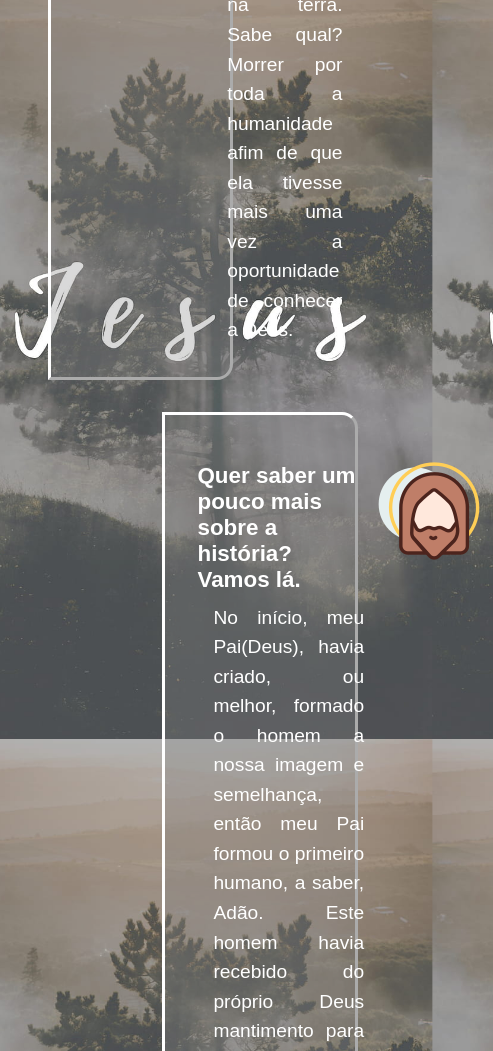
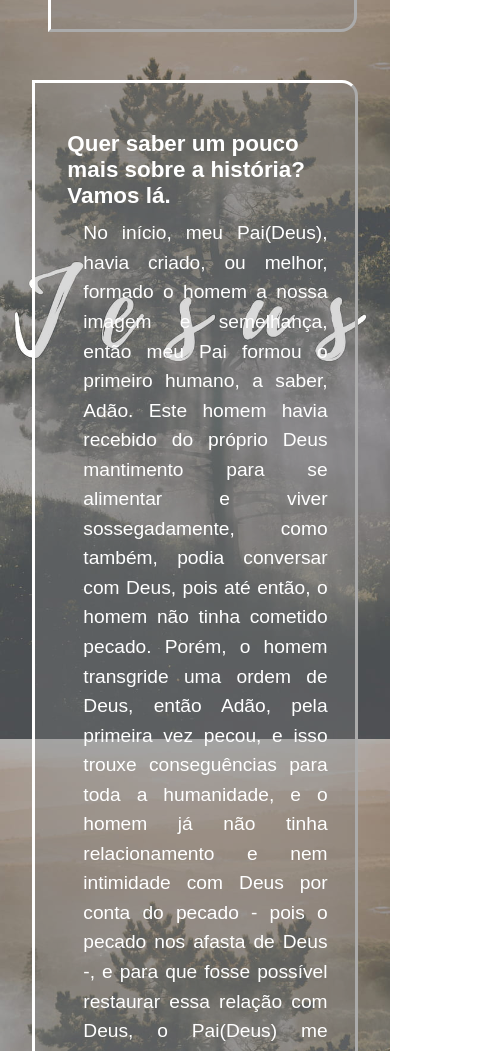
Before and after one commit to E4-collab/pagejesus, a plain HTML site: page JESUSpage/htmls/jesus.html in a window 390 px wide. Shown: the part 949-2000 px from the top of the page, 493 px wide, since content can reach past the window. Drawn offline with Linux system fonts and the light colour scheme.

Commit message:
responsivando um pouco

```diff
--- a/JESUSpage/css/jesus.css
+++ b/JESUSpage/css/jesus.css
@@ -54,3 +54,27 @@
 #propositojesus > .falajesus > strong {
     font-size: 1.4rem;
 }
+
+@media (max-width: 600px) {
+    #soujesus, #propositojesus {
+        width: 100%;
+        margin: auto;
+        margin-bottom: 3rem;
+    }
+
+    .apresentacaojesus {
+        display: block;
+    }
+
+    .apresentacaojesus > picture > img {
+        margin: auto;
+        display: block;
+        border-radius: 50%;
+        border: 2px solid white;
+    }
+
+    #propositojesus > .falajesus > p {
+        margin-bottom: 2rem;
+    }
+
+}
```
